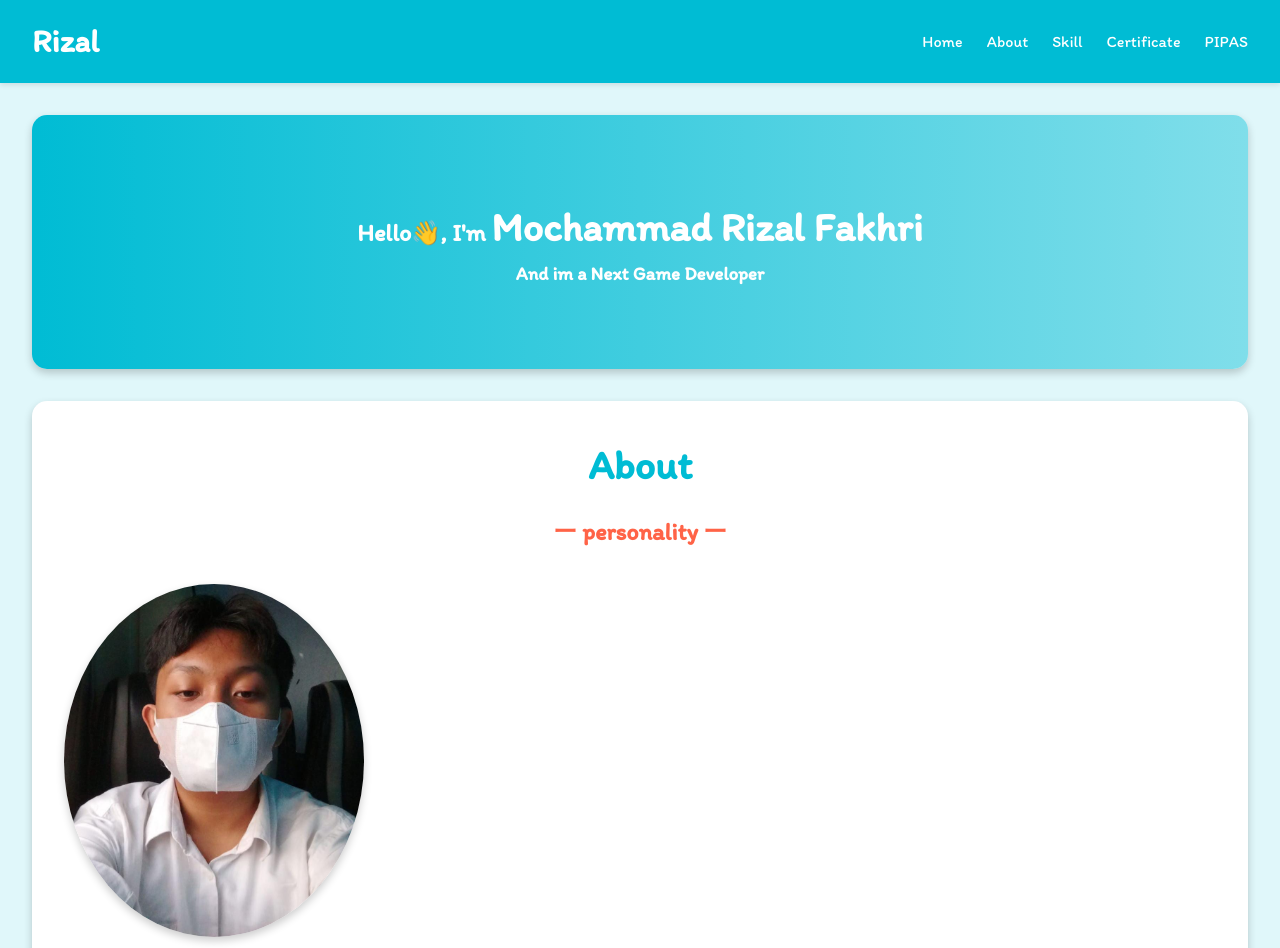
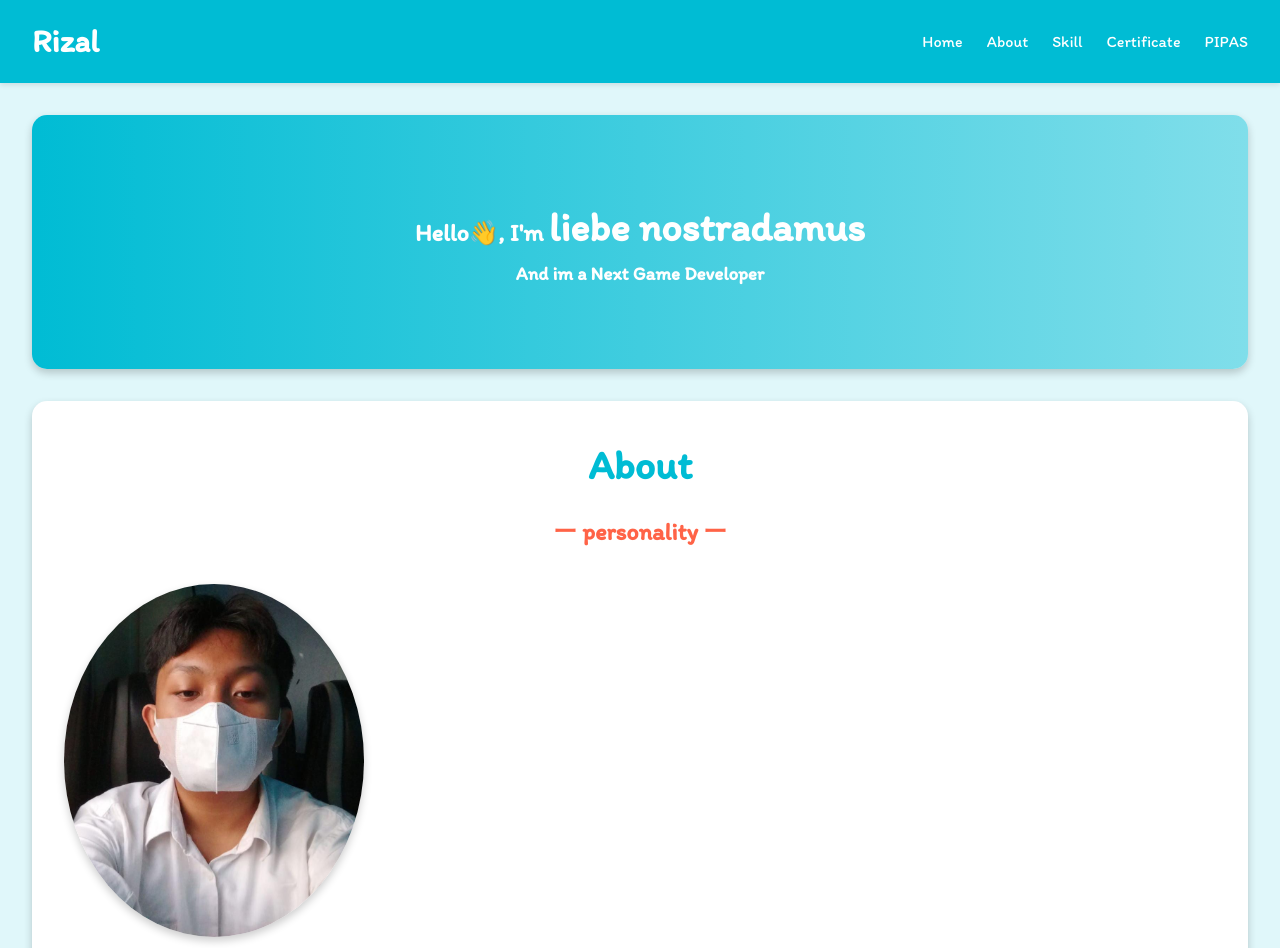
Before and after one commit to Rizaruc/rizal-fakhri.github.io, a plain HTML site: page index.html in a window 1280 px wide. Shown: the top 948 px of the page. Drawn offline with Linux system fonts and the light colour scheme.

Commit message:
update-index

```diff
--- a/index.html
+++ b/index.html
@@ -26,7 +26,7 @@
 
             <!-- Home -->
             <article id="home" class="article-home">
-                <h2>Hello👋, I'm <span class="article-home-name">Mochammad Rizal Fakhri</span></h2>
+                <h2>Hello👋, I'm <span class="article-home-name">liebe nostradamus</span></h2>
                 <h3>And im a Next <span class="article-home-h31">Game Developer</span></h3>
             </article>
 
```
